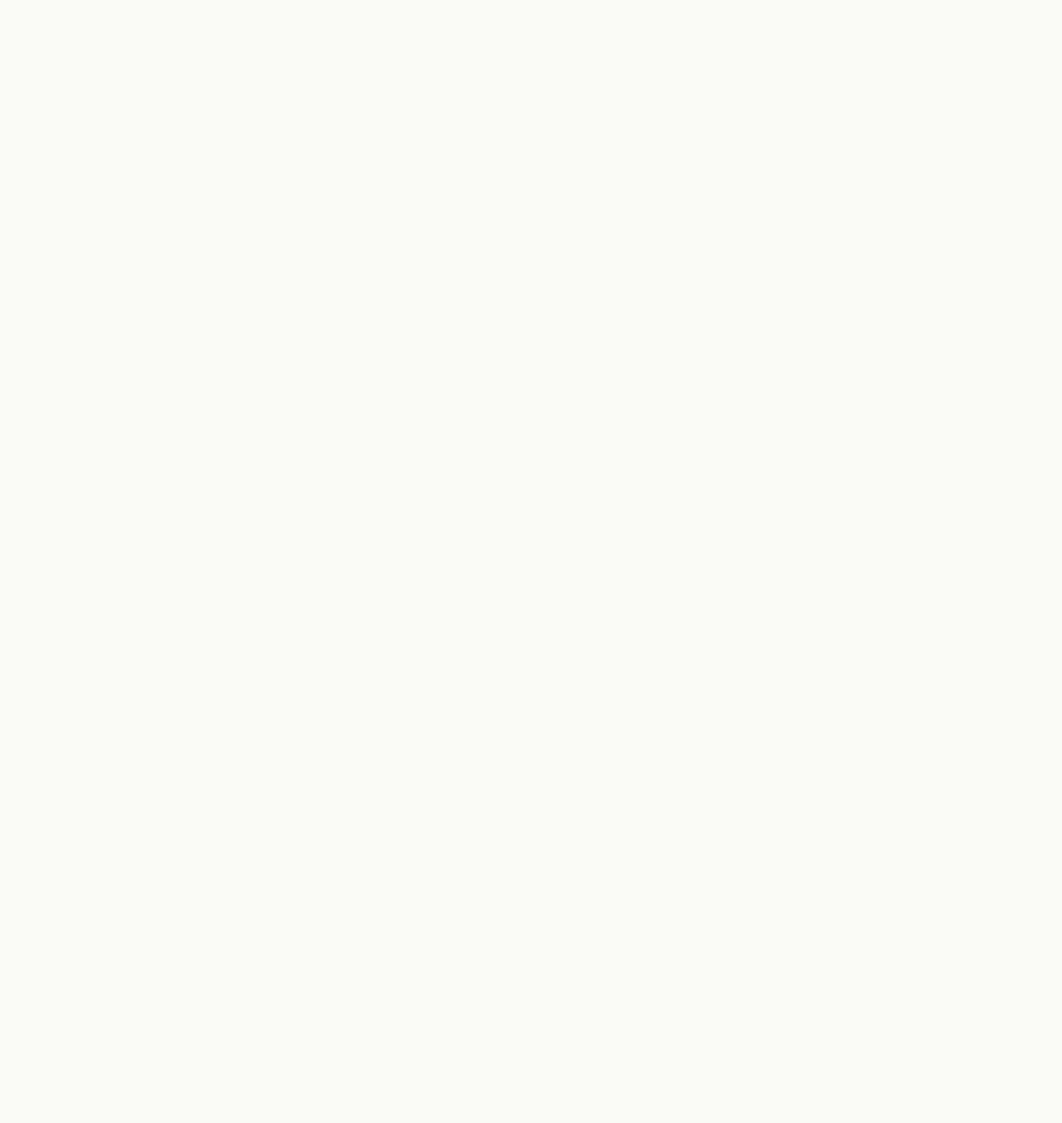
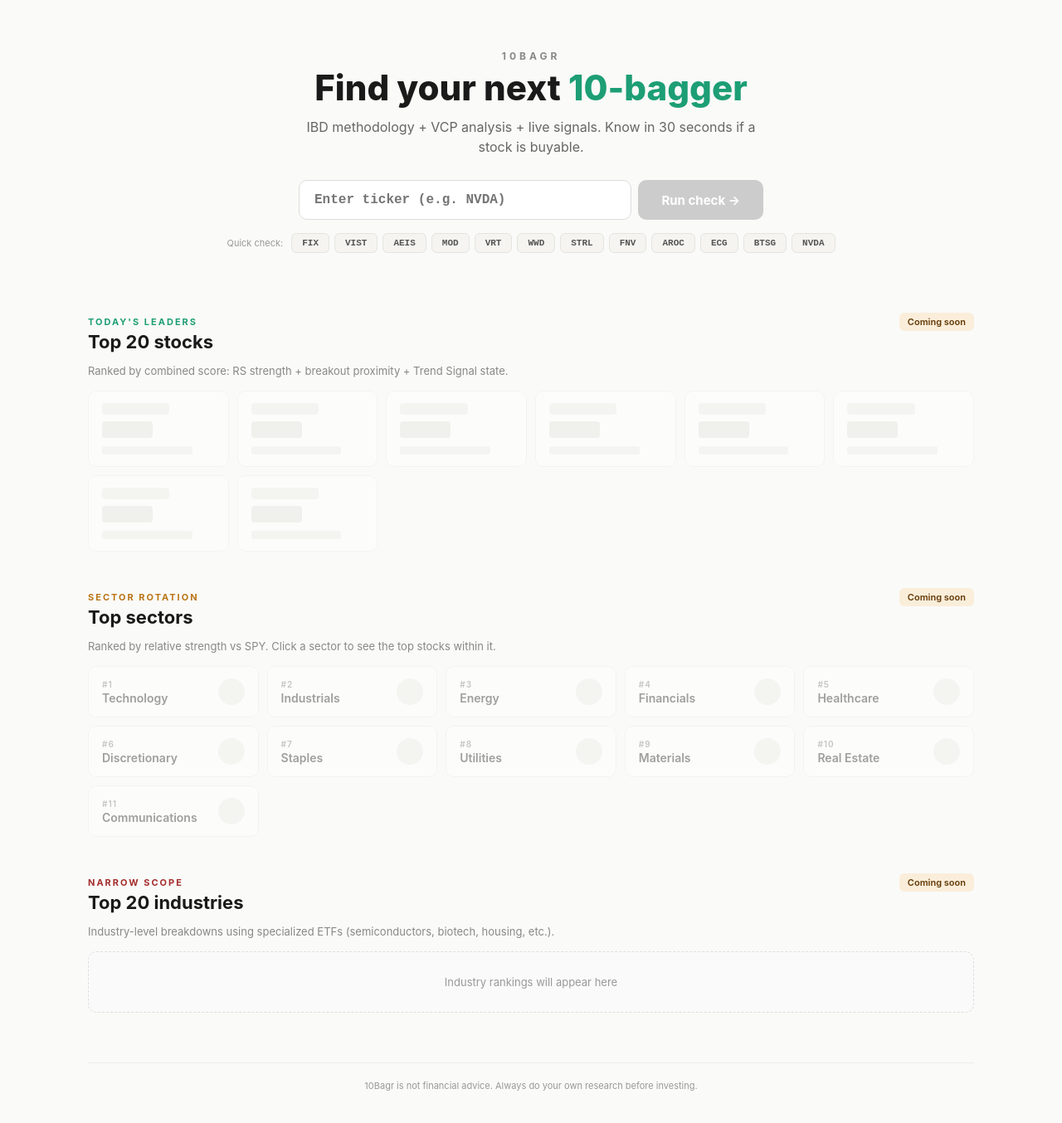
Before and after one commit to garettsmith23-lab/SetupCheck, a Next.js app: page / in a window 1280 px wide. Before the commit this address had no page. Shown: the top 1354 px of the page at 83% size. Before the commit the page ends 800 px from the top, so only its background shows below. Built offline with nearby package versions, Linux system fonts and the light colour scheme.

Commit message:
Update page.js
Phase 1: branded homepage with placeholder sections

```diff
--- a/app/page.js
+++ b/app/page.js
@@ -1,5 +1,142 @@
-import { redirect } from 'next/navigation';
+'use client';
+
+import { useState } from 'react';
+import { useRouter } from 'next/navigation';
 
 export default function Home() {
-  redirect('/review');
+  const [sym, setSym] = useState('');
+  const router = useRouter();
+
+  const go = (ticker) => {
+    const t = (ticker || sym).trim().toUpperCase();
+    if (!t) return;
+    router.push(`/review?ticker=${t}`);
+  };
+
+  const quickTickers = ['FIX', 'VIST', 'AEIS', 'MOD', 'VRT', 'WWD', 'STRL', 'FNV', 'AROC', 'ECG', 'BTSG', 'NVDA'];
+
+  // Placeholder data for coming-soon sections
+  const placeholderStocks = Array(8).fill(null);
+  const placeholderSectors = [
+    'Technology', 'Industrials', 'Energy', 'Financials',
+    'Healthcare', 'Discretionary', 'Staples', 'Utilities',
+    'Materials', 'Real Estate', 'Communications'
+  ];
+
+  return (
+    <div style={{ maxWidth: 1100, margin: '0 auto', padding: '20px 16px 60px' }}>
+
+      {/* HERO */}
+      <div style={{ textAlign: 'center', padding: '40px 0 32px' }}>
+        <div style={{ fontSize: 12, textTransform: 'uppercase', letterSpacing: 4, color: '#888', fontWeight: 700, marginBottom: 8 }}>10BAGR</div>
+        <h1 style={{ fontSize: 42, fontWeight: 800, margin: '0 0 12px', color: '#1a1a1a', lineHeight: 1.1 }}>
+          Find your next <span style={{ color: '#1D9E75' }}>10-bagger</span>
+        </h1>
+        <p style={{ fontSize: 16, color: '#666', margin: '0 auto 28px', maxWidth: 560, lineHeight: 1.5 }}>
+          IBD methodology + VCP analysis + live signals. Know in 30 seconds if a stock is buyable.
+        </p>
+
+        {/* Search */}
+        <div style={{ display: 'flex', gap: 8, maxWidth: 560, margin: '0 auto 16px' }}>
+          <input
+            type="text"
+            value={sym}
+            onChange={e => setSym(e.target.value.toUpperCase())}
+            onKeyDown={e => e.key === 'Enter' && go()}
+            placeholder="Enter ticker (e.g. NVDA)"
+            style={{ flex: 1, padding: '14px 18px', fontSize: 16, fontWeight: 600, fontFamily: 'monospace', border: '1.5px solid #ddd', borderRadius: 10, background: '#fff', color: '#1a1a1a', outline: 'none' }}
+          />
+          <button
+            onClick={() => go()}
+            disabled={!sym.trim()}
+            style={{ padding: '14px 28px', fontSize: 15, fontWeight: 700, background: sym.trim() ? '#1a1a1a' : '#ccc', color: '#fff', border: 'none', borderRadius: 10, cursor: sym.trim() ? 'pointer' : 'default' }}
+          >
+            Run check →
+          </button>
+        </div>
+
+        {/* Quick tickers */}
+        <div style={{ display: 'flex', gap: 6, justifyContent: 'center', flexWrap: 'wrap', marginTop: 14 }}>
+          <span style={{ fontSize: 11, color: '#999', alignSelf: 'center', marginRight: 4 }}>Quick check:</span>
+          {quickTickers.map(t => (
+            <button
+              key={t}
+              onClick={() => go(t)}
+              style={{ padding: '5px 12px', fontSize: 11, fontFamily: 'monospace', fontWeight: 600, background: '#f5f4f0', border: '1px solid #e5e5e0', borderRadius: 6, cursor: 'pointer', color: '#555' }}
+            >{t}</button>
+          ))}
+        </div>
+      </div>
+
+      {/* TOP 20 STOCKS */}
+      <div style={{ marginTop: 40 }}>
+        <div style={{ display: 'flex', alignItems: 'baseline', justifyContent: 'space-between', marginBottom: 14 }}>
+          <div>
+            <div style={{ fontSize: 11, textTransform: 'uppercase', letterSpacing: 2, color: '#1D9E75', fontWeight: 700 }}>Today's Leaders</div>
+            <h2 style={{ fontSize: 22, fontWeight: 700, margin: '4px 0 0', color: '#1a1a1a' }}>Top 20 stocks</h2>
+          </div>
+          <span style={{ fontSize: 11, padding: '4px 10px', borderRadius: 6, background: '#FAEEDA', color: '#633806', fontWeight: 600 }}>Coming soon</span>
+        </div>
+        <p style={{ fontSize: 13, color: '#888', margin: '0 0 16px' }}>
+          Ranked by combined score: RS strength + breakout proximity + Trend Signal state.
+        </p>
+        <div style={{ display: 'grid', gridTemplateColumns: 'repeat(auto-fill, minmax(160px, 1fr))', gap: 10 }}>
+          {placeholderStocks.map((_, i) => (
+            <div key={i} style={{ background: '#fff', border: '1px solid #eee', borderRadius: 10, padding: '14px 16px', opacity: 0.55 }}>
+              <div style={{ height: 14, background: '#f0f0ed', borderRadius: 4, marginBottom: 8, width: '60%' }} />
+              <div style={{ height: 20, background: '#e8e8e4', borderRadius: 4, marginBottom: 10, width: '45%' }} />
+              <div style={{ height: 10, background: '#f0f0ed', borderRadius: 3, width: '80%' }} />
+            </div>
+          ))}
+        </div>
+      </div>
+
+      {/* TOP SECTORS */}
+      <div style={{ marginTop: 44 }}>
+        <div style={{ display: 'flex', alignItems: 'baseline', justifyContent: 'space-between', marginBottom: 14 }}>
+          <div>
+            <div style={{ fontSize: 11, textTransform: 'uppercase', letterSpacing: 2, color: '#BA7517', fontWeight: 700 }}>Sector Rotation</div>
+            <h2 style={{ fontSize: 22, fontWeight: 700, margin: '4px 0 0', color: '#1a1a1a' }}>Top sectors</h2>
+          </div>
+          <span style={{ fontSize: 11, padding: '4px 10px', borderRadius: 6, background: '#FAEEDA', color: '#633806', fontWeight: 600 }}>Coming soon</span>
+        </div>
+        <p style={{ fontSize: 13, color: '#888', margin: '0 0 16px' }}>
+          Ranked by relative strength vs SPY. Click a sector to see the top stocks within it.
+        </p>
+        <div style={{ display: 'grid', gridTemplateColumns: 'repeat(auto-fill, minmax(200px, 1fr))', gap: 10 }}>
+          {placeholderSectors.map((name, i) => (
+            <div key={i} style={{ background: '#fff', border: '1px solid #eee', borderRadius: 10, padding: '14px 16px', opacity: 0.55, display: 'flex', justifyContent: 'space-between', alignItems: 'center' }}>
+              <div>
+                <div style={{ fontSize: 10, color: '#999', textTransform: 'uppercase', letterSpacing: 1, fontWeight: 600 }}>#{i + 1}</div>
+                <div style={{ fontSize: 14, fontWeight: 600, color: '#555', marginTop: 2 }}>{name}</div>
+              </div>
+              <div style={{ width: 32, height: 32, borderRadius: '50%', background: '#f0f0ed' }} />
+            </div>
+          ))}
+        </div>
+      </div>
+
+      {/* TOP INDUSTRIES (placeholder) */}
+      <div style={{ marginTop: 44 }}>
+        <div style={{ display: 'flex', alignItems: 'baseline', justifyContent: 'space-between', marginBottom: 14 }}>
+          <div>
+            <div style={{ fontSize: 11, textTransform: 'uppercase', letterSpacing: 2, color: '#A32D2D', fontWeight: 700 }}>Narrow Scope</div>
+            <h2 style={{ fontSize: 22, fontWeight: 700, margin: '4px 0 0', color: '#1a1a1a' }}>Top 20 industries</h2>
+          </div>
+          <span style={{ fontSize: 11, padding: '4px 10px', borderRadius: 6, background: '#FAEEDA', color: '#633806', fontWeight: 600 }}>Coming soon</span>
+        </div>
+        <p style={{ fontSize: 13, color: '#888', margin: '0 0 16px' }}>
+          Industry-level breakdowns using specialized ETFs (semiconductors, biotech, housing, etc.).
+        </p>
+        <div style={{ background: '#fafafa', border: '1px dashed #ddd', borderRadius: 10, padding: '28px 20px', textAlign: 'center' }}>
+          <div style={{ fontSize: 13, color: '#999' }}>Industry rankings will appear here</div>
+        </div>
+      </div>
+
+      {/* FOOTER */}
+      <div style={{ textAlign: 'center', marginTop: 60, paddingTop: 20, borderTop: '1px solid #eee' }}>
+        <div style={{ fontSize: 11, color: '#999' }}>10Bagr is not financial advice. Always do your own research before investing.</div>
+      </div>
+    </div>
+  );
 }
```
